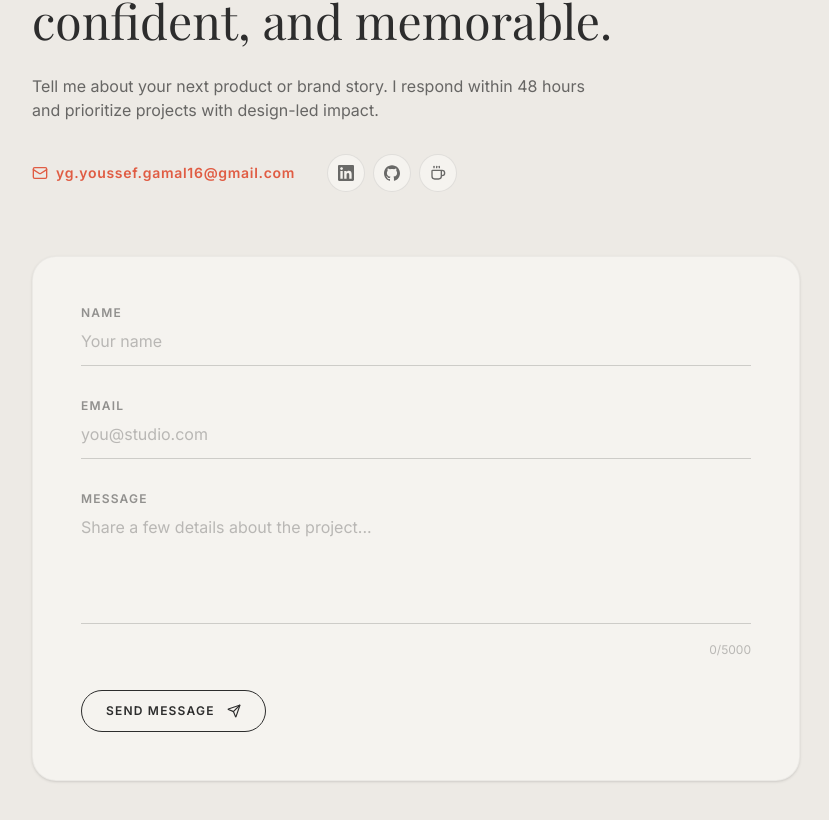
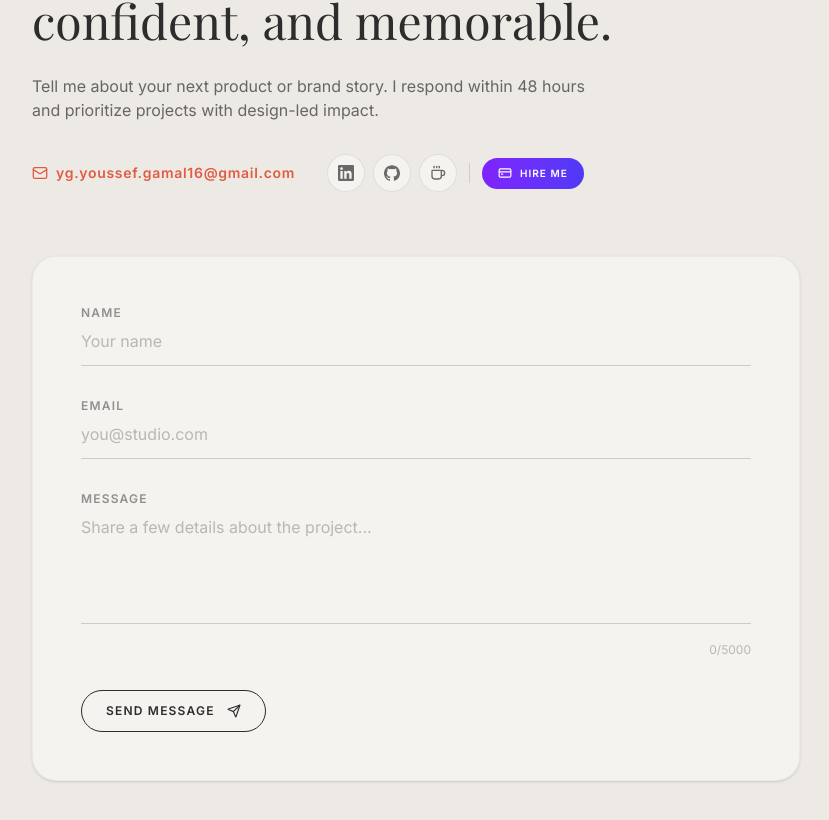
Before and after one commit to YoussefYoussefG/Prject-my-own-portfolio, a Next.js app: page / in a window 1280 px wide. Shown: the part 6497-7317 px from the top of the page, without its empty margins (224-1053 px from the left). Built offline with nearby package versions, Linux system fonts and the light colour scheme; no server answers; the database is empty; a web font is replaced by a local one.

Commit message:
feat: add hire me button and integrate success sound effect using Web Audio API

```diff
--- a/src/components/Contact.tsx
+++ b/src/components/Contact.tsx
@@ -1,7 +1,8 @@
 "use client";
 
 import React, { useState } from "react";
-import { Send, Mail, CheckCircle, AlertCircle, Coffee } from "lucide-react";
+import { Send, Mail, CheckCircle, AlertCircle, Coffee, CreditCard } from "lucide-react";
+import { playSuccessChime } from "../lib/sounds";
 import { FadeInUp } from "./Animations";
 import { submitContactMessage } from "../lib/services/contactService";
 import {
@@ -80,6 +81,7 @@ export default function Contact() {
     if (result.success) {
       setStatus("success");
       setFormData({ name: "", email: "", message: "" });
+      playSuccessChime();
       // Reset success message after 5 seconds
       setTimeout(() => setStatus("idle"), 5000);
     } else {
@@ -122,7 +124,7 @@ export default function Contact() {
                 yg.youssef.gamal16@gmail.com
               </a>
 
-              <div className="flex gap-2 sm:ml-4">
+              <div className="flex flex-wrap gap-2 sm:ml-4 items-center">
                 <a href="https://www.linkedin.com/in/youssef-gamal123" target="_blank" rel="noopener noreferrer" aria-label="Visit Youssef's LinkedIn profile" title="LinkedIn" className="p-2.5 bg-card rounded-full border border-foreground/10 hover:border-foreground/30 hover:-translate-y-0.5 transition-all text-foreground/70 hover:text-foreground">
                   <LinkedinIcon className="w-4 h-4" />
                 </a>
@@ -131,6 +133,20 @@ export default function Contact() {
                 </a>
                 <a href="https://buymeacoffee.com/focuswithyoussef" target="_blank" rel="noopener noreferrer" aria-label="Buy Youssef a coffee" className="p-2.5 bg-card rounded-full border border-foreground/10 hover:border-foreground/30 hover:-translate-y-0.5 transition-all text-foreground/70 hover:text-foreground" title="Buy me a coffee">
                   <Coffee className="w-4 h-4" />
+                </a>
+
+                <div className="w-[1px] h-5 bg-foreground/15 mx-1 hidden sm:block"></div>
+
+                <a
+                  href="#"
+                  target="_blank"
+                  rel="noopener noreferrer"
+                  aria-label="Hire Youssef via Stripe"
+                  title="Hire Me"
+                  className="inline-flex items-center gap-2 px-4 py-2 bg-gradient-to-r from-violet-600 to-indigo-600 text-white text-[10px] font-semibold tracking-widest uppercase rounded-full hover:from-violet-500 hover:to-indigo-500 hover:-translate-y-0.5 hover:shadow-lg hover:shadow-violet-500/25 transition-all duration-300"
+                >
+                  <CreditCard className="w-3.5 h-3.5" />
+                  HIRE ME
                 </a>
               </div>
             </div>
--- /dev/null
+++ b/src/lib/sounds.ts
@@ -0,0 +1,35 @@
+// Synthesized sound effects using the Web Audio API — zero external files needed
+
+export function playSuccessChime() {
+  try {
+    const ctx = new AudioContext();
+
+    // Note 1: soft chime
+    const osc1 = ctx.createOscillator();
+    const gain1 = ctx.createGain();
+    osc1.type = "sine";
+    osc1.frequency.setValueAtTime(880, ctx.currentTime); // A5
+    gain1.gain.setValueAtTime(0.15, ctx.currentTime);
+    gain1.gain.exponentialRampToValueAtTime(0.001, ctx.currentTime + 0.4);
+    osc1.connect(gain1).connect(ctx.destination);
+    osc1.start(ctx.currentTime);
+    osc1.stop(ctx.currentTime + 0.4);
+
+    // Note 2: higher follow-up (delayed)
+    const osc2 = ctx.createOscillator();
+    const gain2 = ctx.createGain();
+    osc2.type = "sine";
+    osc2.frequency.setValueAtTime(1318.5, ctx.currentTime + 0.15); // E6
+    gain2.gain.setValueAtTime(0, ctx.currentTime);
+    gain2.gain.setValueAtTime(0.12, ctx.currentTime + 0.15);
+    gain2.gain.exponentialRampToValueAtTime(0.001, ctx.currentTime + 0.6);
+    osc2.connect(gain2).connect(ctx.destination);
+    osc2.start(ctx.currentTime + 0.15);
+    osc2.stop(ctx.currentTime + 0.6);
+
+    // Cleanup
+    setTimeout(() => ctx.close(), 1000);
+  } catch {
+    // Silently fail if Web Audio API is unsupported
+  }
+}
```
